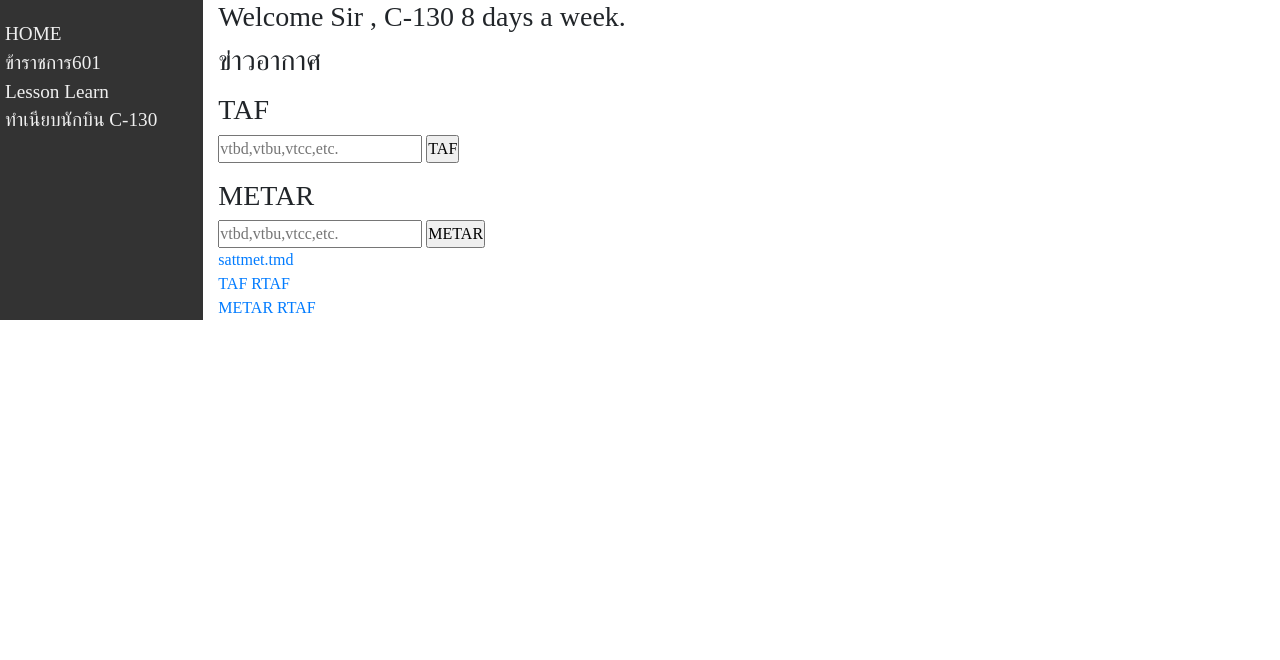
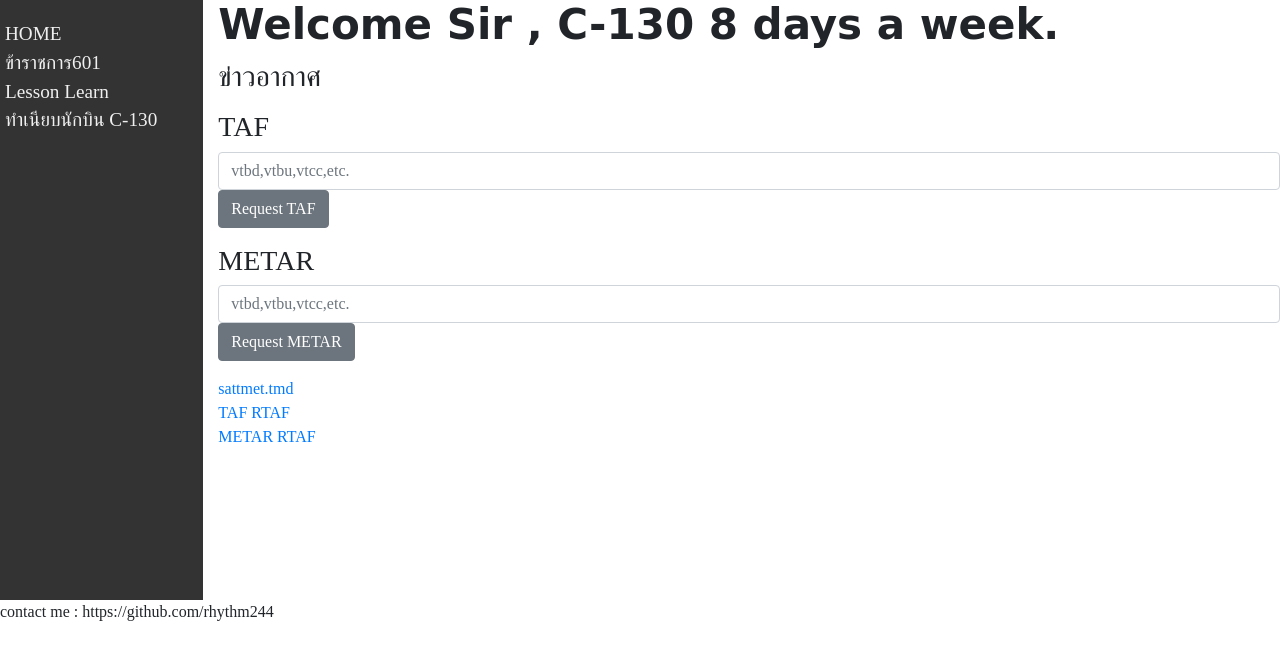
Before and after one commit to rhythm244/django_google_cloud, a Django app: page / in a window 1280 px wide. Shown: the part 70-730 px from the top of the page. Run offline with Django 3.2, Linux system fonts and the light colour scheme; the visitor is signed in with stand-in values (Sample User, id 1); some libraries are stand-ins or nearby versions.

Commit message:
gcloud add footer and format weather is better 20/04/2021

```diff
--- a/myapp/admin.py
+++ b/myapp/admin.py
@@ -5,7 +5,9 @@ from .models import Employee, Division, Position, Rank, Airport, Flight, Picture
 # Register your models here.
 
 class EmployeeAdmin(admin.ModelAdmin):
-    list_display = ("id",'rank','first_name_thai','last_name_thai','position','afaps','date_birth', 'update')
+    class Meta:
+        ordering = ['lucky_number']
+    list_display = ("id",'rank','first_name_thai','last_name_thai','position','afaps','date_birth','lucky_number', 'update')
 
 class DivisionAdmin(admin.ModelAdmin):
     list_display = ('id', 'department')
--- a/myapp/templates/myapp/index.html
+++ b/myapp/templates/myapp/index.html
@@ -19,7 +19,7 @@
     {% endif %}
 
     {% if user.is_authenticated %}
-        <h3>Welcome Sir , C-130 8 days a week.</h3>
+        <h3 style="font-family: cursive; font-size: 42px; font-weight: 800;">Welcome Sir , C-130 8 days a week.</h3>
         <!-- <h5 style="border-top: black solid 2px; margin: 5px auto; padding: 5px" >Convert (other currency to Thai bath)</h5>
         <span id="allcurrency">Example currency : USD, EUR , JPY, AUD, SGD(สิงคโปร์), IDR(อินโด), MYR(มาเล),  etc. </span>
         <form>
@@ -37,9 +37,9 @@
         <!-- ----------------------------------------------------------------------------------- -->
         <h3 style="margin-top: 1rem;">TAF</h3>
 
-        <form id='taf_submit'>
-            <input id="taf" placeholder="vtbd,vtbu,vtcc,etc." type="text">
-            <input type="submit" value="TAF">
+        <form id='taf_submit' class="form-group">
+            <input class="form-control" id="taf" placeholder="vtbd,vtbu,vtcc,etc." type="text">
+            <button type="submit" class="btn btn-secondary">Request TAF</button>
         </form>
 
         <div id='taf_display'></div>
@@ -47,9 +47,9 @@
 
         <h3 style="margin-top: 1rem;">METAR</h3>
 
-        <form id='metar_submit'>
-            <input id="metar" placeholder="vtbd,vtbu,vtcc,etc." type="text">
-            <input type="submit" value="METAR">
+        <form id='metar_submit' class="form-group" >
+            <input class="form-control" id="metar" placeholder="vtbd,vtbu,vtcc,etc." type="text">
+            <button type="submit" class="btn btn-secondary">Request METAR</button>
         </form>
 
         <div id='metar_display'></div>
--- a/myapp/templates/myapp/layout.html
+++ b/myapp/templates/myapp/layout.html
@@ -10,8 +10,6 @@
         <link rel="stylesheet" href="https://stackpath.bootstrapcdn.com/bootstrap/4.4.1/css/bootstrap.min.css" integrity="sha384-Vkoo8x4CGsO3+Hhxv8T/Q5PaXtkKtu6ug5TOeNV6gBiFeWPGFN9MuhOf23Q9Ifjh" crossorigin="anonymous">
         <link href="{% static 'myapp/styles.css' %}" rel="stylesheet">
         <!-- learn javascript from CS50 and test in project -->
-        {% block script %}
-        {% endblock %}
     </head>
 
     <header>
@@ -44,7 +42,7 @@
 
     <body>
         <!-- <img src="{% static 'myapp/bg_c130.jpg' %}" alt=""> -->
-        <div class="row" >
+        <div class="row" style="min-height: 600px;">
             {% if user.is_authenticated %}
             <div class="sidebar col-lg-2 col-md-12 text-sm-center text-lg-left">
 
@@ -55,22 +53,6 @@
                     <div>
                         <a href="{% url 'myapp:person' %}">ข้าราชการ601</a>
                     </div>
-                    <!-- <div>
-                        <a href="#">คลังความรู้</a>
-                    </div>
-
-                    <div>
-                        <a href="#">ข้อมูลเส้นทางบินในประเทศ</a>
-                    </div>
-
-                    <div>
-                        <a href="#">ข้อมูลเครื่องบิน</a>
-                    </div>
-
-                    <div>
-                        <a href="#">ใบจัดบิน</a>
-                    </div>
-                    -->
 
                     <div>
                         <a href="{% url 'myapp:lessonlearn' %}">Lesson Learn</a>
@@ -79,15 +61,6 @@
                     <div>
                         <a href="{% url 'myapp:pilot_c130' %}">ทำเนียบนักบิน C-130</a>
                     </div>
-
-                    <!-- <div>
-                        <a href="#">ประวัติฝูงบิน</a>
-                    </div>
-
-                    <div>
-                        <a href="#">ภารกิจที่สำคัญในอดีต</a>
-                    </div> -->
-
 
                     {% else %}
                         <div></div>
@@ -98,8 +71,21 @@
             <div class="main col-lg-10">
                 {% block body %}
                 {% endblock %}
+
             </div>
+
         </div>
 
+
+        <footer>
+            <div class="footer-text">contact me : https://github.com/rhythm244</div>
+
+        </footer>
+
+        {% block script %}
+        {% endblock %}
     </body>
+
+
+
 </html>
--- a/myapp/templates/myapp/pilot_c130.html
+++ b/myapp/templates/myapp/pilot_c130.html
@@ -1,8 +1,8 @@
 {% extends "myapp/layout.html" %}
+{% load static %}
 
 {% block body %}
 
-{% load static %}
 
 <style>
     table, th, td {
--- a/myapp/view_api.py
+++ b/myapp/view_api.py
@@ -7,7 +7,7 @@ from .models import Employee
 from django.http import JsonResponse
 from django.core import serializers
 
-
+#use Token for authorize
 @api_view(['GET', 'PUT'])
 # @authentication_classes([SessionAuthentication, BasicAuthentication])
 #บรรทัดบนคือ ถ้าใส่แล้วถ้ามี session มันจะไม่ขออีกที แต่ต้องอ่าน DOC อีกเยอะคร่าวๆใส่ Token ทุกครั้งไปจบ
--- a/myapp/views.py
+++ b/myapp/views.py
@@ -8,14 +8,7 @@ from .form import PictureForm, EmployeeForm, LessonlearnForm
 from .models import *
 from django.contrib.auth.decorators import login_required
 from django.core import serializers
-from django.views.decorators.csrf import ensure_csrf_cookie
-
-# from .serializers import EmployeeSerializer
-# from rest_framework.decorators import api_view, permission_classes, authentication_classes
-# from rest_framework.response import Response
-# from rest_framework.authentication import SessionAuthentication, BasicAuthentication
-# from rest_framework.permissions import IsAuthenticated
-
+# from django.views.decorators.csrf import ensure_csrf_cookie
 
 # Create your views here.
 
@@ -125,7 +118,6 @@ def person_division(request, division_id):
     }
     return render(request, "myapp/person.html", context)
 
-
 @login_required
 def person_one(request, employee_id):
     if request.method == 'POST':
@@ -138,7 +130,7 @@ def person_one(request, employee_id):
         return JsonResponse(serialized_obj, safe=False)
         # return render(request, "myapp/pilot_c130.html", context)
 
-    else:
+    elif request.method == 'GET':
         employee = Employee.objects.get(pk=employee_id)
         form = PictureForm()
         form_employee = EmployeeForm()
@@ -250,6 +242,7 @@ def lessonlearn(request):
         }
         return render(request, 'myapp/lessonlearn.html',context)
 
+#--------------------- API javascript ----------------------------------------------------------------------------------------------
 @login_required
 def lessonlearn_filter(request, airport_id):
     if request.method == 'POST':
@@ -263,7 +256,7 @@ def lessonlearn_filter(request, airport_id):
 
 @login_required
 def lessonlearn_filter_one(request, pk):
-    if request.method == 'POST':
+    if request.method == 'GET':
         lesson = Lessonlearn.objects.filter(pk=pk)
         serialized_obj = serializers.serialize('json', lesson,
                                                 use_natural_foreign_keys=True, use_natural_primary_keys=True
--- a/mysite/urls.py
+++ b/mysite/urls.py
@@ -17,6 +17,6 @@ from django.contrib import admin
 from django.urls import path, include
 
 urlpatterns = [
-    path('admin/', admin.site.urls),
+    path('herc_admin/', admin.site.urls),
     path('', include('myapp.urls')),
 ]
```
Also changed, not shown: myapp/templates/myapp/lessonlearn.html (+11 -24 lines), mysite/settings.py (+10 -12 lines).
